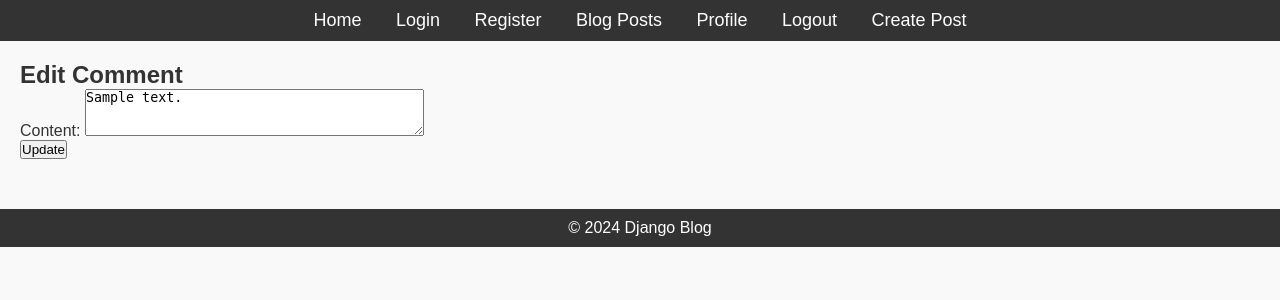
After one commit to victortking-procoder/Alx_DjangoLearnLab, a Django app: page /comments/1/update/ in a window 1280 px wide. The commit adds this page. Shown: the top 300 px of the page. Run offline with Django 5.2, Linux system fonts and the light colour scheme; a user stored in the database is signed in; tables that the repository leaves empty hold one stand-in row (values such as "Sample post").

Commit message:
implemented comment functionality

```diff
--- a/django_blog/blog/forms.py
+++ b/django_blog/blog/forms.py
@@ -1,7 +1,16 @@
 from django import forms
 from .models import Post
+from .models import Comment
 
 class PostForm(forms.ModelForm):
     class Meta:
         model = Post
         fields = ["title", "content"]  # author is set automatically
+
+class CommentForm(forms.ModelForm):
+    class Meta:
+        model = Comment
+        fields = ["content"]
+        widgets = {
+            "content": forms.Textarea(attrs={"rows": 3, "placeholder": "Write your comment..."}),
+        }
--- a/django_blog/blog/models.py
+++ b/django_blog/blog/models.py
@@ -7,3 +7,14 @@ class Post(models.Model):
     content = models.TextField()
     published_date = models.DateTimeField(auto_now_add=True)
     author = models.ForeignKey(User, on_delete=models.CASCADE)
+
+
+class Comment(models.Model):
+    post = models.ForeignKey(Post, on_delete=models.CASCADE, related_name="comments")
+    author = models.ForeignKey(User, on_delete=models.CASCADE)
+    content = models.TextField()
+    created_at = models.DateTimeField(auto_now_add=True)
+    updated_at = models.DateTimeField(auto_now=True)
+
+    def __str__(self):
+        return f"Comment by {self.author} on {self.post}"
--- a/django_blog/blog/templates/blog/base.html
+++ b/django_blog/blog/templates/blog/base.html
@@ -14,10 +14,12 @@
                 <li><a href="{% url 'home' %}">Home</a></li>
                 <li><a href="{% url 'login' %}">Login</a></li>
                 <li><a href="{% url 'register' %}">Register</a></li>
+                <li><a href="{% url 'post-list' %}">Blog Posts</a></li>
 
                 {% if user.is_authenticated %}
                     <li><a href="{% url 'profile' %}">Profile</a></li>
                     <li><a href="{% url 'logout' %}">Logout</a></li>
+                    <li><a href="{% url 'post-create' %}">Create Post</a></li>
                 {% endif %}
             </ul>
         </nav>
--- /dev/null
+++ b/django_blog/blog/templates/blog/comment_form.html
@@ -0,0 +1,9 @@
+{% extends "blog/base.html" %}
+{% block content %}
+<h2>Edit Comment</h2>
+<form method="post">
+    {% csrf_token %}
+    {{ form.as_p }}
+    <button type="submit">Update</button>
+</form>
+{% endblock %}
--- a/django_blog/blog/urls.py
+++ b/django_blog/blog/urls.py
@@ -16,4 +16,7 @@ urlpatterns = [
     path("post/new/", PostCreateView.as_view(), name="post-create"),
     path("post/<int:pk>/update/", PostUpdateView.as_view(), name="post-update"),
     path("post/<int:pk>/delete/", PostDeleteView.as_view(), name="post-delete"),
+    path("posts/<int:pk>/comment/", views.add_comment, name="add-comment"),
+    path("comments/<int:pk>/update/", views.CommentUpdateView.as_view(), name="comment-update"),
+    path("comments/<int:pk>/delete/", views.CommentDeleteView.as_view(), name="comment-delete"),
 ]
--- a/django_blog/blog/views.py
+++ b/django_blog/blog/views.py
@@ -10,6 +10,8 @@ from django.views.generic import ListView, DetailView, CreateView, UpdateView, D
 from django.urls import reverse_lazy
 from .models import Post
 from .forms import PostForm
+from .forms import CommentForm
+from .models import Comment
 
 # Create your views here.
 
@@ -118,3 +120,50 @@ class PostDeleteView(LoginRequiredMixin, UserPassesTestMixin, DeleteView):
     def test_func(self):
         post = self.get_object()
         return self.request.user == post.author
+
+
+
+# Add Comment
+@login_required
+def add_comment(request, pk):
+    post = get_object_or_404(Post, pk=pk)
+    if request.method == "POST":
+        form = CommentForm(request.POST)
+        if form.is_valid():
+            comment = form.save(commit=False)
+            comment.post = post
+            comment.author = request.user
+            comment.save()
+            return redirect("post-detail", pk=post.pk)
+    else:
+        form = CommentForm()
+    return redirect("post-detail", pk=post.pk)
+
+# Update Comment
+class CommentUpdateView(UpdateView):
+    model = Comment
+    form_class = CommentForm
+    template_name = "blog/comment_form.html"
+
+    def get_success_url(self):
+        return reverse_lazy("post-detail", kwargs={"pk": self.object.post.pk})
+
+    def dispatch(self, request, *args, **kwargs):
+        comment = self.get_object()
+        if comment.author != request.user:
+            return redirect("post-detail", pk=comment.post.pk)
+        return super().dispatch(request, *args, **kwargs)
+
+# Delete Comment
+class CommentDeleteView(DeleteView):
+    model = Comment
+    template_name = "blog/comment_confirm_delete.html"
+
+    def get_success_url(self):
+        return reverse_lazy("post-detail", kwargs={"pk": self.object.post.pk})
+
+    def dispatch(self, request, *args, **kwargs):
+        comment = self.get_object()
+        if comment.author != request.user:
+            return redirect("post-detail", pk=comment.post.pk)
+        return super().dispatch(request, *args, **kwargs)
```
Also changed, not shown: django_blog/blog/templates/blog/comment_confirm_delete.html (added, +10 -0 lines), django_blog/blog/templates/blog/post_detail.html (+27 -0 lines), django_blog/blog/migrations/0002_comment.py (added), django_blog/db.sqlite3.
